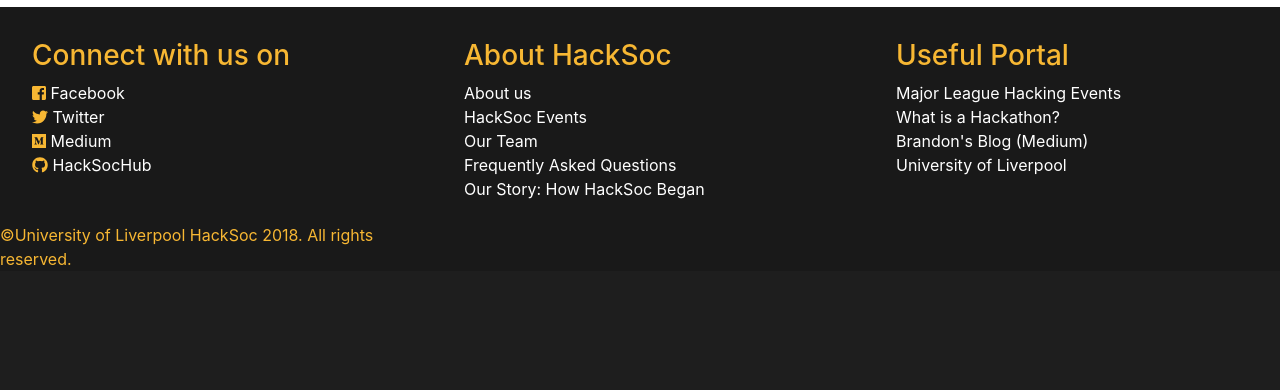
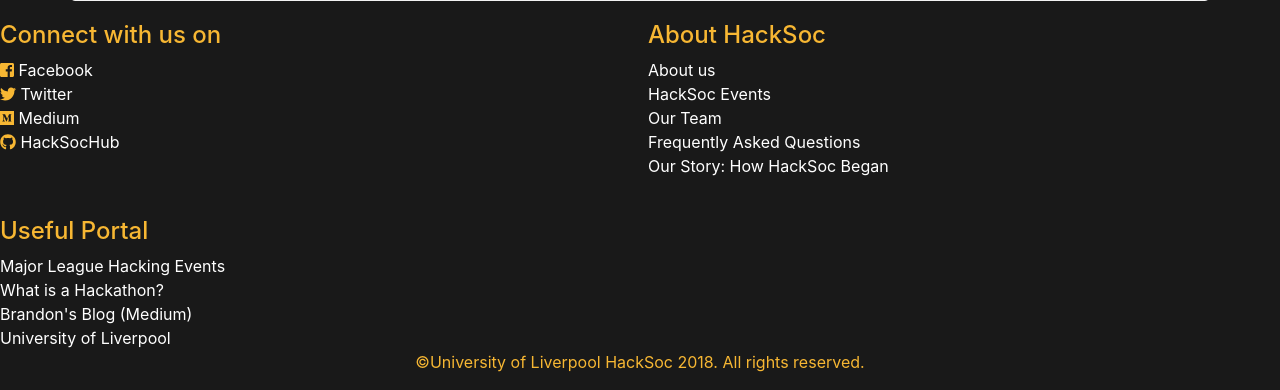
Before and after one commit to LivHackSoc/LivHackSoc.github.io, a PHP site: page / in a window 1280 px wide. Shown: the part 3325-3715 px from the top of the page. Before the commit the page ends 3590 px from the top, so only its background shows below. Run offline with PHP 8.4, Linux system fonts and the light colour scheme; some libraries are stand-ins or nearby versions.

Commit message:
improve css style, add profile description, made navbar clear and other bits and bobs

```diff
--- a/index.html
+++ b/index.html
@@ -42,6 +42,8 @@
     <link rel="stylesheet" href="https://use.fontawesome.com/releases/v5.0.8/css/regular.css" integrity="sha384-A/oR8MwZKeyJS+Y0tLZ16QIyje/AmPduwrvjeH6NLiLsp4cdE4uRJl8zobWXBm4u" crossorigin="anonymous">
     <link rel="stylesheet" href="https://use.fontawesome.com/releases/v5.0.8/css/fontawesome.css" integrity="sha384-q3jl8XQu1OpdLgGFvNRnPdj5VIlCvgsDQTQB6owSOHWlAurxul7f+JpUOVdAiJ5P" crossorigin="anonymous">
 
+    <link rel="stylesheet" href="https://stackpath.bootstrapcdn.com/bootstrap/4.1.1/css/bootstrap.min.css" integrity="sha384-WskhaSGFgHYWDcbwN70/dfYBj47jz9qbsMId/iRN3ewGhXQFZCSftd1LZCfmhktB"
+    crossorigin="anonymous">
     <link rel="stylesheet" type="text/css" media="screen" href="stylesheet/global.css" />
     <link rel="stylesheet" type="text/css" media="screen" href="stylesheet/overlay.css" />
     <link rel="stylesheet" type="text/css" media="screen" href="stylesheet/landing.css" />
@@ -49,8 +51,7 @@
     <link rel="stylesheet" type="text/css" media="screen" href="stylesheet/committee.css" />
     <link rel="stylesheet" type="text/css" media="screen" href="stylesheet/footer.css" />
     <link rel="stylesheet" type="text/css" media="screen" href="stylesheet/contact-us.css" />
-    <link rel="stylesheet" href="https://stackpath.bootstrapcdn.com/bootstrap/4.1.1/css/bootstrap.min.css" integrity="sha384-WskhaSGFgHYWDcbwN70/dfYBj47jz9qbsMId/iRN3ewGhXQFZCSftd1LZCfmhktB"
-    crossorigin="anonymous">
+    <link rel="stylesheet" type="text/css" media="screen" href="stylesheet/copyright.css" />
     <link rel="stylesheet" type="text/css" media="screen" href="stylesheet/colours.css" />
 
     <link rel="shortcut icon" href="favicon.ico" type="image/x-icon">
@@ -143,9 +144,9 @@
                 <div class="profile-pic">
                     <img src="assets/images/committee/Brandon.jpg" class="image"/>
                     <div class="profile-info">
-                        <div class="text">Brandon is our Hackathon expert.
-                            He is a top writer for A.I in Hackernoon.
-                            In his spare time you can find him performing karate or watching the bee movie.</div>
+                        <div class="text">Our hackathon expert.
+                            He is also a successful blogger.
+                            In his spare time you can find him performing karate or trying to solve the Beehive Disorder</div>
                         </div>
                     </div>
                     <h3 class="gold">Brandon Skerritt</h3>
@@ -162,9 +163,7 @@
                     <div class="profile-pic">
                         <img src="assets/images/committee/Thep.png" class="image"/>
                         <div class="profile-info">
-                            <div class="text">Brandon is the MLH organiser.
-                                He is a top writer for A.I in Hackernoon.
-                                In his spare time you can find him performing karate or watching the bee movie.</div>
+                            <div class="text">Please send help! These people made me say nice things about them.</div>
                             </div>
                         </div>
                             <h3 class="gold">Thepnathi</h3>
@@ -181,9 +180,10 @@
                     <div class="profile-pic">
                         <img src="assets/images/committee/Rob.png" class="image"/>
                         <div class="profile-info">
-                            <div class="text">Brandon is our Hackathon expert.
-                                He is a top writer for A.I in Hackernoon.
-                                In his spare time you can find him performing karate or watching the bee movie.</div>
+                            <div class="text">Robert is our core developer, his tech speciality are  Python, Polish, Java and German.
+                                This guy is rarer than The big foot. You will never see him.
+                                In his spare time, he does stuff...
+                            </div>
                             </div>
                         </div>
                         <h3 class="gold">Robert Szafarczyk</h3>
@@ -353,12 +353,11 @@
                     </a>
             </div>
 
-            <section id="footer-copyright" class="gold">
-                <div>©University of Liverpool HackSoc <tag id="year"></tag>. All rights reserved.</div>
-            </section>
         </section>
 
-
+        <section id="copyright">
+            <p class="center-text gold">©University of Liverpool HackSoc <tag id="year"></tag>. All rights reserved.</p>
+        </section>
 
 
         <script src="src/overlay-menu.js"></script>
--- a/stylesheet/about-us.css
+++ b/stylesheet/about-us.css
@@ -1,6 +1,5 @@
 .about-us {
     height: 100vh;
-    background: rgba(0, 0, 0, 0.90);
 }
 
 .about-us-content {
--- a/stylesheet/committee.css
+++ b/stylesheet/committee.css
@@ -1,6 +1,3 @@
-.committee {
-    background: rgba(0, 0, 0, 0.90);
-}
 
 .committee > h1 {
     padding: 30px;
@@ -56,8 +53,8 @@
 }
 
 .text {
-    color: black;
-    text-shadow: 2px 2px 4px white;
+    color: white;
+    text-shadow: 2px 2px 4px black;
 }
 
 .social-network-logo {
--- a/stylesheet/footer.css
+++ b/stylesheet/footer.css
@@ -1,14 +1,8 @@
 #footer {
-    background:  rgba(0, 0, 0, 0.90);
-
     display: grid;
-    grid-template-columns: repeat(auto-fit, minmax(400px, 1fr));
-    grid-template-rows: repeat(1, 200px);
+    grid-template-columns: repeat(auto-fit, minmax(450px, 1fr));
+    grid-template-rows: repeat(1, 180px);
     grid-gap: 1em;
-}
-
-#footer > div {
-    padding: 2em;
 }
 
 a {
@@ -25,10 +19,6 @@ a:hover {
     margin-left: 1%;
 }
 
-#footer-copyright{
-    font-color: black;
-}
-
 .bio-icons a {
     color: black;
     font-size: 1.25em;
--- a/stylesheet/global.css
+++ b/stylesheet/global.css
@@ -12,6 +12,7 @@ body, body {
     height: 100%;
     width: 100%;
     color: white;
+    background:  rgba(0, 0, 0, 0.90);
 }
 
 h1 {
@@ -25,12 +26,7 @@ h2, li {
 }
 
 h5 {
-  text-align: center;
   font-family: 'Roboto', sans-serif;
-}
-
-p {
-    color: black;
 }
 
 header {
--- a/stylesheet/landing.css
+++ b/stylesheet/landing.css
@@ -56,7 +56,7 @@ button {
 #navigation-bar {
     position: fixed;
     z-index: 2;
-    background-color: rgba(0, 0, 0, 0.90);
+    /* background-color: rgba(0, 0, 0, 0.90); */
     height: 70px;
     filter: opacity(90%);
 }
```
